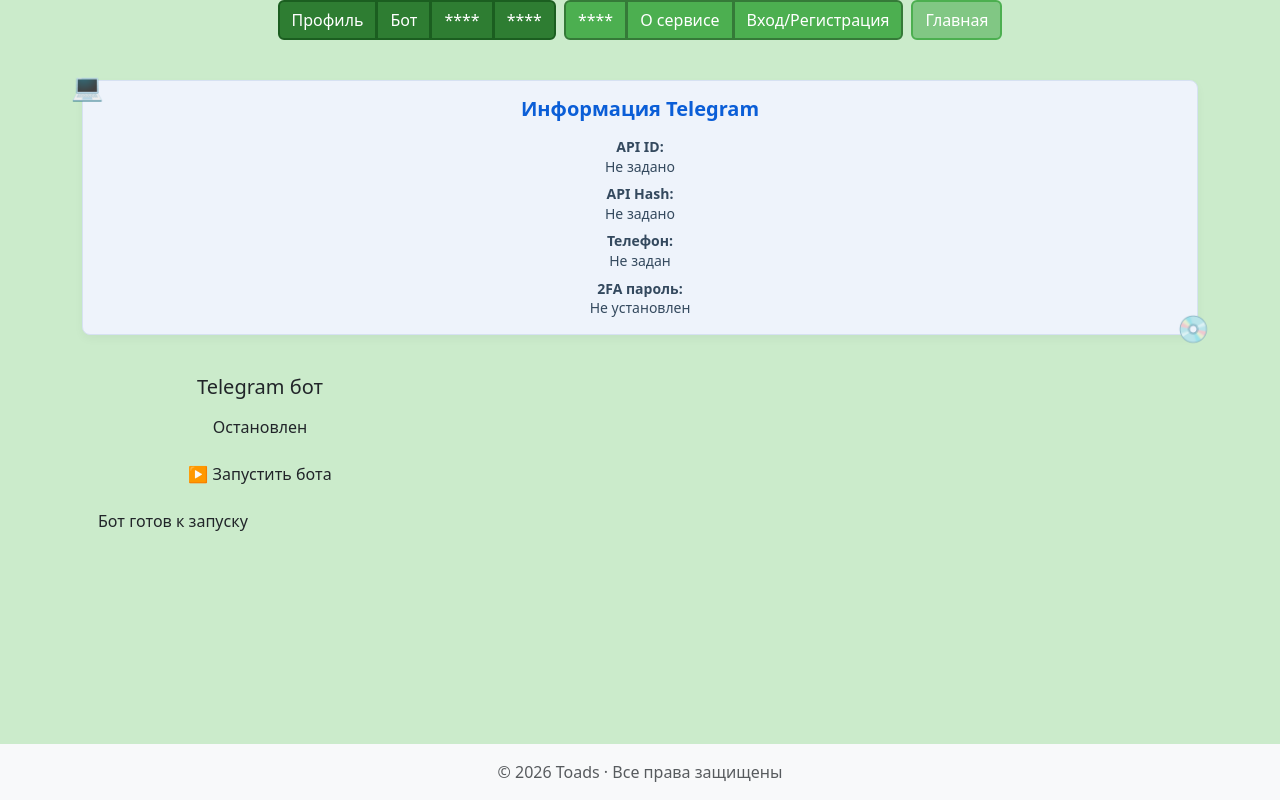
After one commit to pirratoz/ToadServiceWeb, a Python web app: template source/templates/infoBot.html in a window 1280 px wide. The commit adds this page. Run offline with Jinja, Linux system fonts and the light colour scheme; the template is opened without the code that fills it, so the values that code supplies are empty.

Commit message:
feat(): add page info bot

```diff
--- /dev/null
+++ b/source/templates/infoBot.html
@@ -0,0 +1,97 @@
+{% extends "web.html" %}
+{% block title %}Telegram Bot{% endblock %}
+
+{% block html_head %}
+{% endblock %}
+
+{% block telegram_auth %}
+{% endblock %}
+
+{% block content %}
+<div class="container mt-4">
+    <div class="row g-4">
+        <div class="col-12">
+                <div class="p-3 rounded-3 telegram-info-card">
+
+                    <div class="pc-icon">💻</div>
+                    <div class="disk-icon">💿</div>
+
+                    <h5 class="telegram-card-title text-center mb-3">
+                        Информация Telegram
+                    </h5>
+
+                    <ul class="list-unstyled mb-0 text-center telegram-info-list">
+                        <li class="mb-2">
+                            <strong>API ID:</strong><br>
+                            <span id="tg-api-id">
+                                {{ user.api_id if user.api_id else "Не задано" }}
+                            </span>
+                        </li>
+
+                        <li class="mb-2">
+                            <strong>API Hash:</strong><br>
+                            <span id="tg-api-hash">
+                                {{ user.api_hash if user.api_hash else "Не задано" }}
+                            </span>
+                        </li>
+
+                        <li class="mb-2">
+                            <strong>Телефон:</strong><br>
+                            <span id="tg-phone">
+                                {{ user.phone if user.phone else "Не задан" }}
+                            </span>
+                        </li>
+
+                        <li>
+                            <strong>2FA пароль:</strong><br>
+                            <span id="tg-2fa">
+                                {{user.password_2fa if user.password_2fa else "Не установлен" }}
+                            </span>
+                        </li>
+
+                    </ul>
+
+                </div>
+            </div>
+
+            <!-- Блок управления Telegram ботом -->
+            <div class="col-md-4">
+                <div class="telegram-bot-card p-3 rounded-3">
+
+                    <h5 class="text-center mb-3 telegram-bot-title">
+                        Telegram бот
+                    </h5>
+
+                    <!-- Статус бота -->
+                    <div class="bot-status mb-3 text-center">
+                        <span class="status-dot {{ 'online' if bot.is_running else 'offline' }}"></span>
+                        <span class="status-text">
+                            {{ "Работает" if bot.is_running else "Остановлен" }}
+                        </span>
+                    </div>
+
+                    <!-- Кнопка управления -->
+                    <button
+                        class="btn bot-toggle-btn w-100 mb-3
+                            {{ 'btn-stop' if bot.is_running else 'btn-start' }}"
+                        id="toggleBotBtn"
+                    >
+                        {{ "⛔ Остановить бота" if bot.is_running else "▶️ Запустить бота" }}
+                    </button>
+
+                    <!-- Статусное сообщение -->
+                    <div class="bot-message {{ bot.message_type if bot.message_type else 'info' }}">
+                        {{ bot.message if bot.message else "Бот готов к запуску" }}
+                    </div>
+
+                </div>
+            </div>
+
+    </div>
+</div>
+
+{% endblock %}
+
+{% block scripts_js %}
+    <link rel="stylesheet" href="{{ url_for('static', filename='css/telegram_card.css') }}">
+{% endblock %}
--- a/source/templates/web.html
+++ b/source/templates/web.html
@@ -24,7 +24,7 @@
 
                 <div class="btn-group me-2" role="group">
                     <a href="/info/profile" class="btn green-btn">Профиль</a>
-                    <a href="/" class="btn green-btn">****</a>
+                    <a href="/info/bot" class="btn green-btn">Бот</a>
                     <a href="/" class="btn green-btn">****</a>
                     <a href="/" class="btn green-btn">****</a>
                 </div>
```
Also changed, not shown: source/endpoints/info_pages.py (+16 -0 lines).
